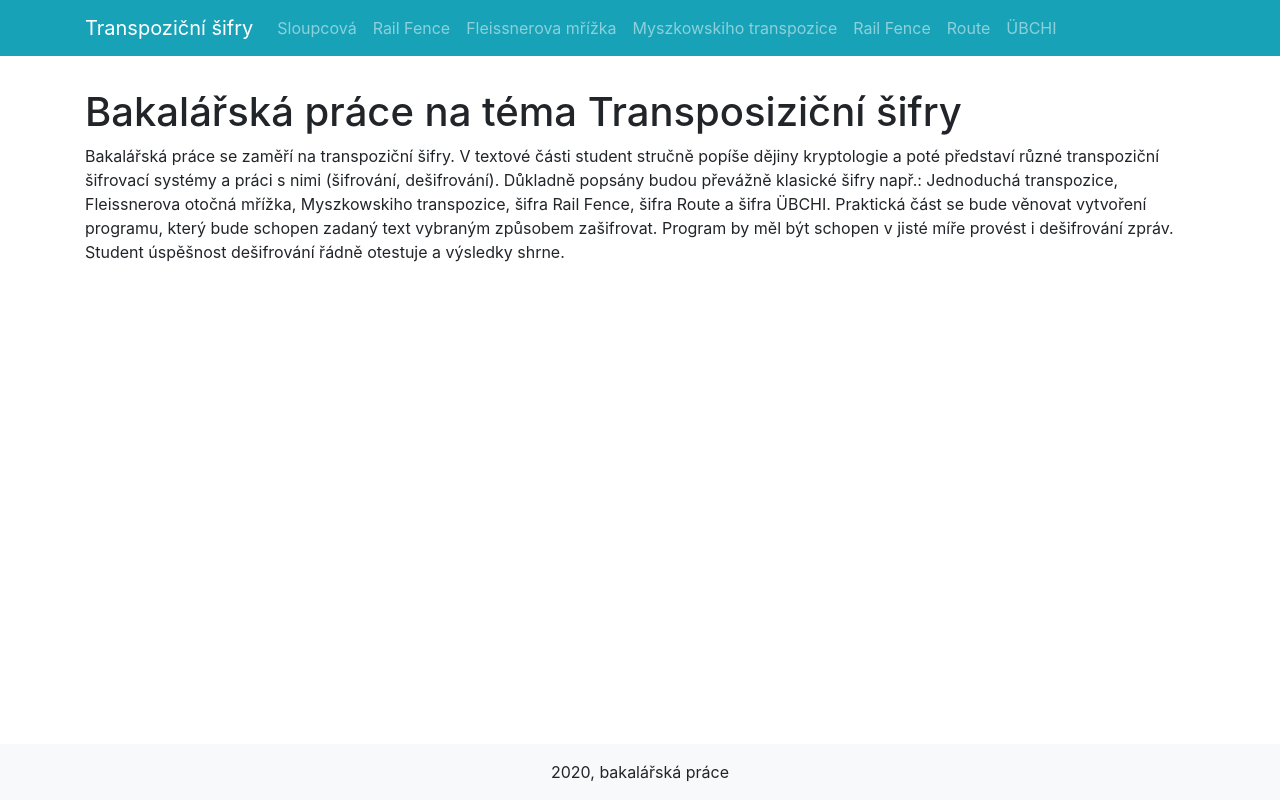
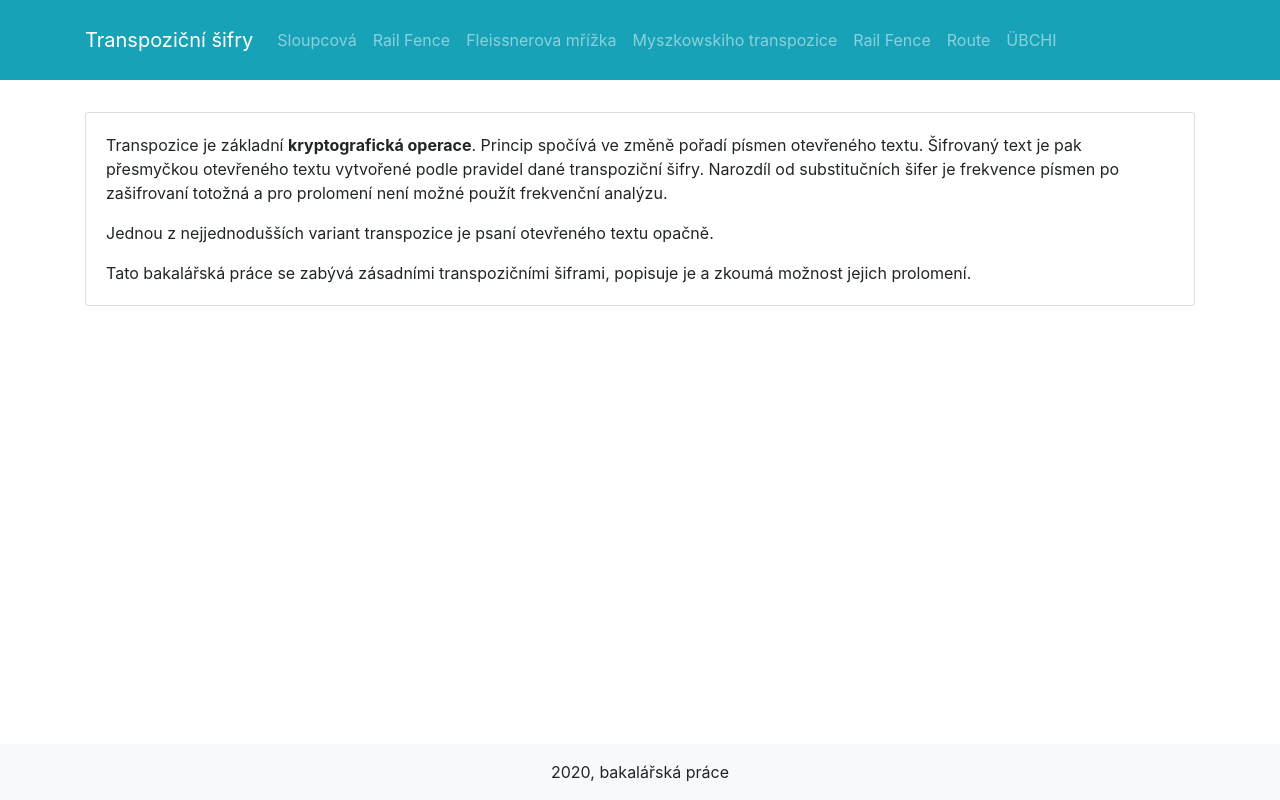
Before and after one commit to janbican/transposition-ciphers-site, a Vue app: page / in a window 1280 px wide. Built offline with nearby package versions, Linux system fonts and the light colour scheme.

Commit message:
NavTabs made reusable

```diff
--- a/src/components/app/Footer.vue
+++ b/src/components/app/Footer.vue
@@ -1,13 +1,5 @@
 <template>
   <footer class="fixed-bottom bg-light">
-    <b-container>
-      2020, bakalářská práce
-    </b-container>
+    <b-container>2020, bakalářská práce</b-container>
   </footer>
 </template>
-
-<script>
-export default {};
-</script>
-
-<style></style>
--- a/src/components/app/NavBar.vue
+++ b/src/components/app/NavBar.vue
@@ -1,5 +1,5 @@
 <template>
-  <b-navbar toggleable="lg" type="dark" variant="info">
+  <b-navbar class="navbar" toggleable="lg" type="dark" variant="info">
     <b-container>
       <b-navbar-brand :to="{ name: 'Home' }">Transpoziční šifry</b-navbar-brand>
       <b-navbar-toggle target="nav-collapse"></b-navbar-toggle>
@@ -18,8 +18,8 @@
   </b-navbar>
 </template>
 
-<script>
-export default {};
-</script>
-
-<style></style>
+<style scoped>
+.navbar {
+  min-height: 80px;
+}
+</style>
--- a/src/components/columnar/Convert.vue
+++ b/src/components/columnar/Convert.vue
@@ -1,16 +1,7 @@
 <template>
   <div>
-    <b-form-group
-      description="2 a více malých písmen"
-      label="Klíč"
-      label-for="key"
-    >
-      <b-form-input
-        id="key"
-        type="text"
-        v-model="keyValue"
-        @keyup="keyValueChanged"
-      ></b-form-input>
+    <b-form-group description="2 a více malých písmen" label="Klíč" label-for="key">
+      <b-form-input id="key" type="text" v-model="keyValue" @keyup="keyValueChanged"></b-form-input>
     </b-form-group>
 
     <b-form-group
@@ -44,16 +35,16 @@
 </template>
 
 <script>
-import columnarCipher from "../../mixins/columnarCipher";
+import columnarCipher from "@/mixins/columnarCipher";
 
 export default {
-  name: "columnar",
+  name: "Columnar",
   mixins: [columnarCipher],
   data() {
     return {
       keyValue: "",
       plainText: "",
-      cipherText: "",
+      cipherText: ""
     };
   },
   methods: {
@@ -66,7 +57,7 @@ export default {
     },
     doDecrypt() {
       this.plainText = this.decrypt(this.keyValue, this.cipherText);
-    },
-  },
+    }
+  }
 };
 </script>
--- a/src/components/columnar/Description.vue
+++ b/src/components/columnar/Description.vue
@@ -1,11 +1,5 @@
 <template>
   <div>
-    <h4>Description</h4>
+    <h5>Description</h5>
   </div>
 </template>
-
-<script>
-export default {};
-</script>
-
-<style></style>
--- a/src/components/columnar/NavTabs.vue
+++ b/src/components/common/NavTabs.vue
@@ -1,15 +1,19 @@
 <template>
   <div class="nav-tabs">
     <b-nav tabs>
-      <b-nav-item :to="{ name: 'ColumnarDescription' }">Popis</b-nav-item>
-      <b-nav-item :to="{ name: 'ColumnarConvert' }">Převod</b-nav-item>
+      <b-nav-item :to="{ name: cipher + 'Description' }">Popis</b-nav-item>
+      <b-nav-item :to="{ name: cipher + 'Convert' }">Převod</b-nav-item>
       <b-nav-item disabled>Prolomení</b-nav-item>
     </b-nav>
   </div>
 </template>
 
 <script>
-export default {};
+export default {
+  props: {
+    cipher: String
+  }
+};
 </script>
 
 <style>
--- a/src/views/Columnar.vue
+++ b/src/views/Columnar.vue
@@ -1,18 +1,16 @@
 <template>
   <div>
-    <NavTabs />
+    <NavTabs cipher="Columnar" />
     <router-view />
   </div>
 </template>
 
 <script>
-import NavTabs from "../components/columnar/NavTabs";
+import NavTabs from "@/components/common/NavTabs";
 
 export default {
   components: {
-    NavTabs,
-  },
+    NavTabs
+  }
 };
 </script>
-
-<style></style>
--- a/src/views/Home.vue
+++ b/src/views/Home.vue
@@ -1,7 +1,25 @@
 <template>
   <div>
-    <h1>Bakalářská práce na téma Transposiziční šifry</h1>
-    <p>Bakalářská práce se zaměří na transpoziční šifry. V textové části student stručně popíše dějiny kryptologie a poté představí různé transpoziční šifrovací systémy a práci s nimi (šifrování, dešifrování). Důkladně popsány budou převážně klasické šifry např.: Jednoduchá transpozice, Fleissnerova otočná mřížka, Myszkowskiho transpozice, šifra Rail Fence, šifra Route a šifra ÜBCHI. Praktická část se bude věnovat vytvoření programu, který bude schopen zadaný text vybraným způsobem zašifrovat. Program by měl být schopen v jisté míře provést i dešifrování zpráv. Student úspěšnost dešifrování řádně otestuje a výsledky shrne.</p>
+    <b-card>
+      <b-card-text>
+        Transpozice je základní
+        <b>kryptografická operace</b>. Princip spočívá ve
+        změně pořadí písmen otevřeného textu. Šifrovaný text je pak přesmyčkou
+        otevřeného textu vytvořené podle pravidel dané transpoziční šifry.
+        Narozdíl od substitučních šifer je frekvence písmen po zašifrovaní
+        totožná a pro prolomení není možné použít frekvenční analýzu.
+      </b-card-text>
+
+      <b-card-text>
+        Jednou z nejjednodušších variant transpozice je psaní otevřeného textu
+        opačně.
+      </b-card-text>
+
+      <b-card-text>
+        Tato bakalářská práce se zabývá zásadními transpozičními šiframi,
+        popisuje je a zkoumá možnost jejich prolomení.
+      </b-card-text>
+    </b-card>
   </div>
 </template>
 
```
Also changed, not shown: src/App.vue (+4 -6 lines), src/router/index.js (+4 -4 lines).
